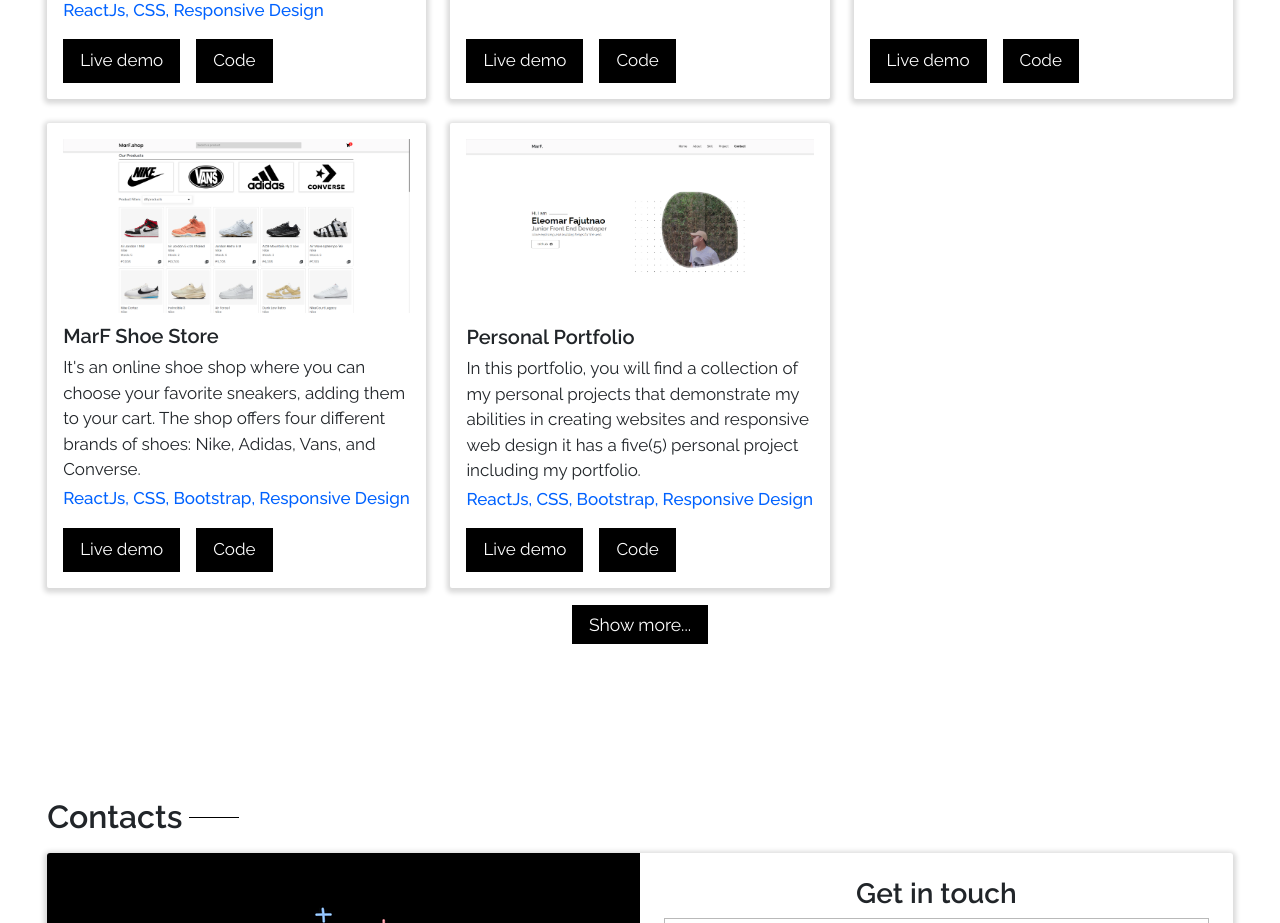
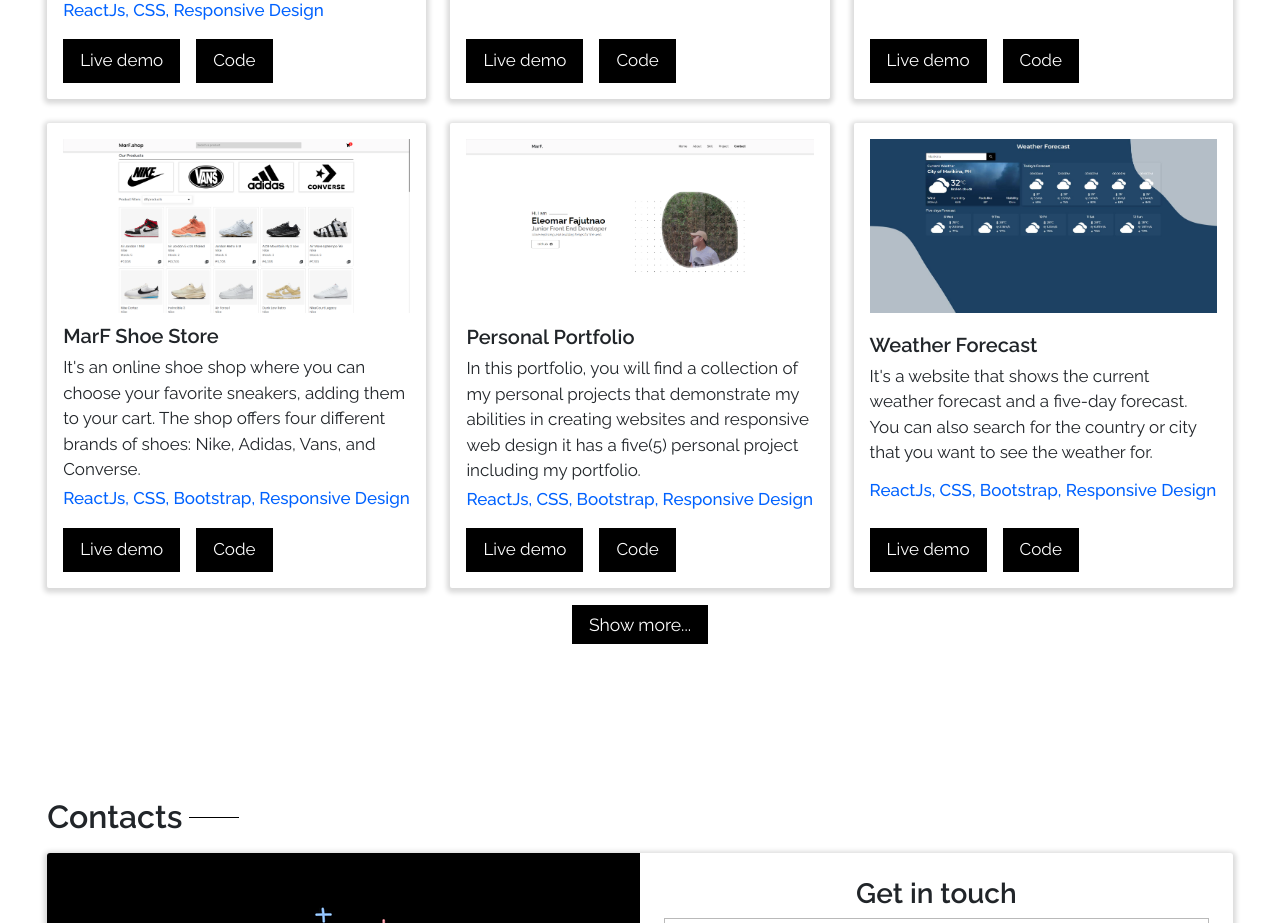
Before and after one commit to Pabyala/MarF-portfolio, a React (Create React App) app: page / in a window 1280 px wide. Shown: the part 3120-4043 px from the top of the page. Built offline with nearby package versions, Linux system fonts and the light colour scheme.

Commit message:
Added weather app

```diff
--- a/src/Components/MyProjectContent.jsx
+++ b/src/Components/MyProjectContent.jsx
@@ -5,6 +5,7 @@
 import GShortcut from "../Asset/GShortcut.png"
 import PortfolioImg from '../Asset/portfolio-img.png'
 import MarFShoeStore from "../Asset/Min-Shoe-Store.png"
+import WeatherApp from "../Asset/Weather-app.jpg"
 import { ProjectSkeleton } from '../Skeleton/SkeletonProject';
 import { ProjectAnimation } from './AnimateComponent'
 import { MyProjects } from './MyProjects';
@@ -135,6 +136,29 @@
                         />
                     </ProjectAnimation>
                 )}
+
+                {loading ? (<ProjectSkeleton/>)
+                : (
+                    <ProjectAnimation
+                        customStyle='col-4 mt-4'
+                        customTransition={{
+                            ease: 'easeInOut',
+                            duration: 2,
+                            delay: 0.5
+                        }}
+                    >
+                        <MyProjects
+                            projectImg={WeatherApp}
+                            projectTitle={`Weather Forecast`}
+                            projectDescrip={`It's a website that shows the current weather forecast and a
+                                            five-day forecast. You can also search for the country or city
+                                            that you want to see the weather for.`}
+                            projectTech={`ReactJs, CSS, Bootstrap, Responsive Design`}
+                            projectLiveDemo={`https://pabyala.github.io/weatherforecast-app/`}
+                            projectCode={`https://github.com/Pabyala/weatherforecast-app`}
+                        />
+                    </ProjectAnimation>
+                )}
             </div>
   )
 }
```
Also changed, not shown: src/Asset/Weather-app.jpg (added).
